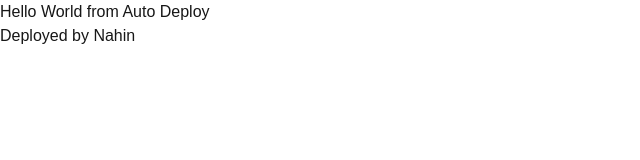
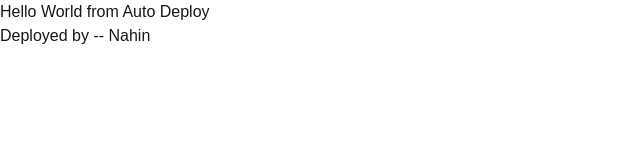
Before and after one commit to elobytesoftware/hello-world-nextJS, a Next.js app: page / in a window 1280 px wide. Shown: the top 160 px of the page, without its empty margins (0-640 px from the left). Built offline with nearby package versions, Linux system fonts and the light colour scheme.

Commit message:
name changed

```diff
--- a/src/app/page.tsx
+++ b/src/app/page.tsx
@@ -4,7 +4,7 @@ export default function Home() {
   return (
    <div>
       <h1>Hello World from Auto Deploy</h1>
-      <h1>Deployed by Nahin</h1>
+      <h1>Deployed by -- Nahin</h1>
     </div>
   );
 }
```
